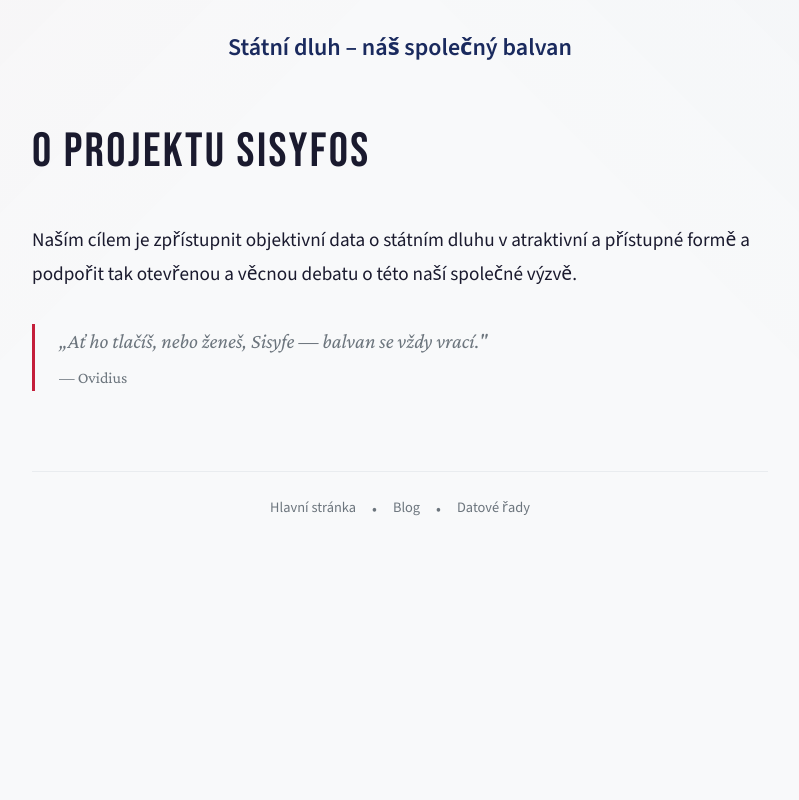
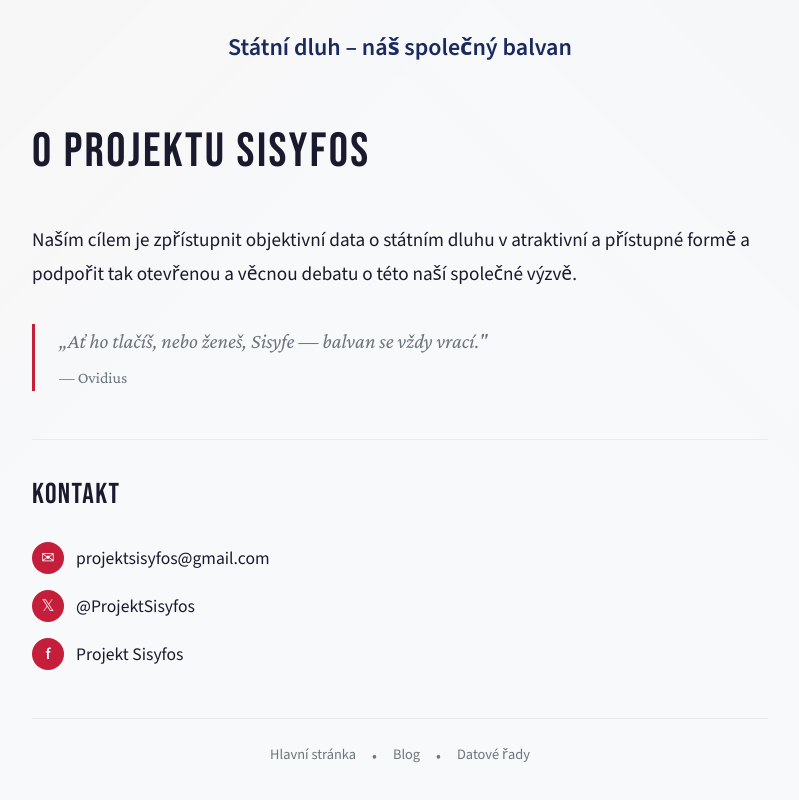
Before and after one commit to Oslicek/Sisyphus, a React (Vite) app: page /o-projektu in a window 1280 px wide. Shown: the part 502-1302 px from the top of the page, without its empty margins (240-1039 px from the left). Before the commit the page ends 1071 px from the top, so only its background shows below. Built offline with nearby package versions, Linux system fonts and the light colour scheme.

Commit message:
Add contact section to About page, update TestBanner with email

```diff
--- a/src/components/TestBanner/TestBanner.tsx
+++ b/src/components/TestBanner/TestBanner.tsx
@@ -1,14 +1,14 @@
 import styles from './TestBanner.module.css';
 
-const FACEBOOK_URL = 'https://www.facebook.com/profile.php?id=61585770336155';
+const EMAIL = 'projektsisyfos@gmail.com';
 
 export function TestBanner() {
   return (
     <div className={styles.banner}>
       <span className={styles.label}>TESTOVACÍ PROVOZ.</span>{' '}
-      Narazili jste na problém? Podělte se o něj s námi na{' '}
-      <a href={FACEBOOK_URL} target="_blank" rel="noopener noreferrer" className={styles.link}>
-        facebookové stránce Projekt Sisyfos
+      Narazili jste na problém? Napište nám na{' '}
+      <a href={`mailto:${EMAIL}`} className={styles.link}>
+        {EMAIL}
       </a>.
     </div>
   );
--- a/src/pages/About/About.module.css
+++ b/src/pages/About/About.module.css
@@ -111,6 +111,62 @@
   color: var(--color-text-muted, #6c757d);
 }
 
+.contactSection {
+  margin-top: 3rem;
+  padding-top: 2rem;
+  border-top: 1px solid var(--color-bg-subtle, #e9ecef);
+}
+
+.contactTitle {
+  font-family: 'Bebas Neue', Impact, sans-serif;
+  font-size: 1.8rem;
+  font-weight: 400;
+  letter-spacing: 0.05em;
+  text-transform: uppercase;
+  color: var(--color-text, #1a1a2e);
+  margin: 0 0 1.5rem 0;
+}
+
+.contactList {
+  list-style: none;
+  padding: 0;
+  margin: 0;
+  display: flex;
+  flex-direction: column;
+  gap: 1rem;
+}
+
+.contactItem {
+  display: flex;
+  align-items: center;
+  gap: 0.75rem;
+  font-family: 'Source Sans 3', system-ui, sans-serif;
+  font-size: 1.1rem;
+}
+
+.contactIcon {
+  display: inline-flex;
+  align-items: center;
+  justify-content: center;
+  width: 2rem;
+  height: 2rem;
+  background-color: var(--color-accent, #c41e3a);
+  color: white;
+  border-radius: 50%;
+  font-size: 1rem;
+  font-weight: bold;
+}
+
+.contactLink {
+  color: var(--color-text, #1a1a2e);
+  text-decoration: none;
+  transition: color 0.2s ease;
+}
+
+.contactLink:hover {
+  color: var(--color-accent, #c41e3a);
+}
+
 @media (max-width: 600px) {
   .container {
     padding: 1rem;
--- a/src/pages/About/About.tsx
+++ b/src/pages/About/About.tsx
@@ -26,6 +26,30 @@ export function About() {
           „Ať ho tlačíš, nebo ženeš, Sisyfe — balvan se vždy vrací."
           <cite className={styles.quoteAuthor}>— Ovidius</cite>
         </blockquote>
+
+        <section className={styles.contactSection}>
+          <h2 className={styles.contactTitle}>Kontakt</h2>
+          <ul className={styles.contactList}>
+            <li className={styles.contactItem}>
+              <span className={styles.contactIcon}>✉</span>
+              <a href="mailto:projektsisyfos@gmail.com" className={styles.contactLink}>
+                projektsisyfos@gmail.com
+              </a>
+            </li>
+            <li className={styles.contactItem}>
+              <span className={styles.contactIcon}>𝕏</span>
+              <a href="https://x.com/ProjektSisyfos" target="_blank" rel="noopener noreferrer" className={styles.contactLink}>
+                @ProjektSisyfos
+              </a>
+            </li>
+            <li className={styles.contactItem}>
+              <span className={styles.contactIcon}>f</span>
+              <a href="https://www.facebook.com/profile.php?id=61585770336155" target="_blank" rel="noopener noreferrer" className={styles.contactLink}>
+                Projekt Sisyfos
+              </a>
+            </li>
+          </ul>
+        </section>
       </main>
 
       <footer className={styles.footer}>
```
Also changed, not shown: src/components/DebtChart/index.ts (line endings or trailing spaces), src/components/DebtCounter/index.ts (line endings or trailing spaces), src/components/ShareButtons/index.ts (line endings or trailing spaces), src/components/TestBanner/index.ts (line endings or trailing spaces), src/config/populationModes.ts (line endings or trailing spaces), src/pages/Blog/index.ts (line endings or trailing spaces), src/utils/chartHelpers.ts (line endings or trailing spaces), 2 other files (tests, documents, lock files or other folders).
